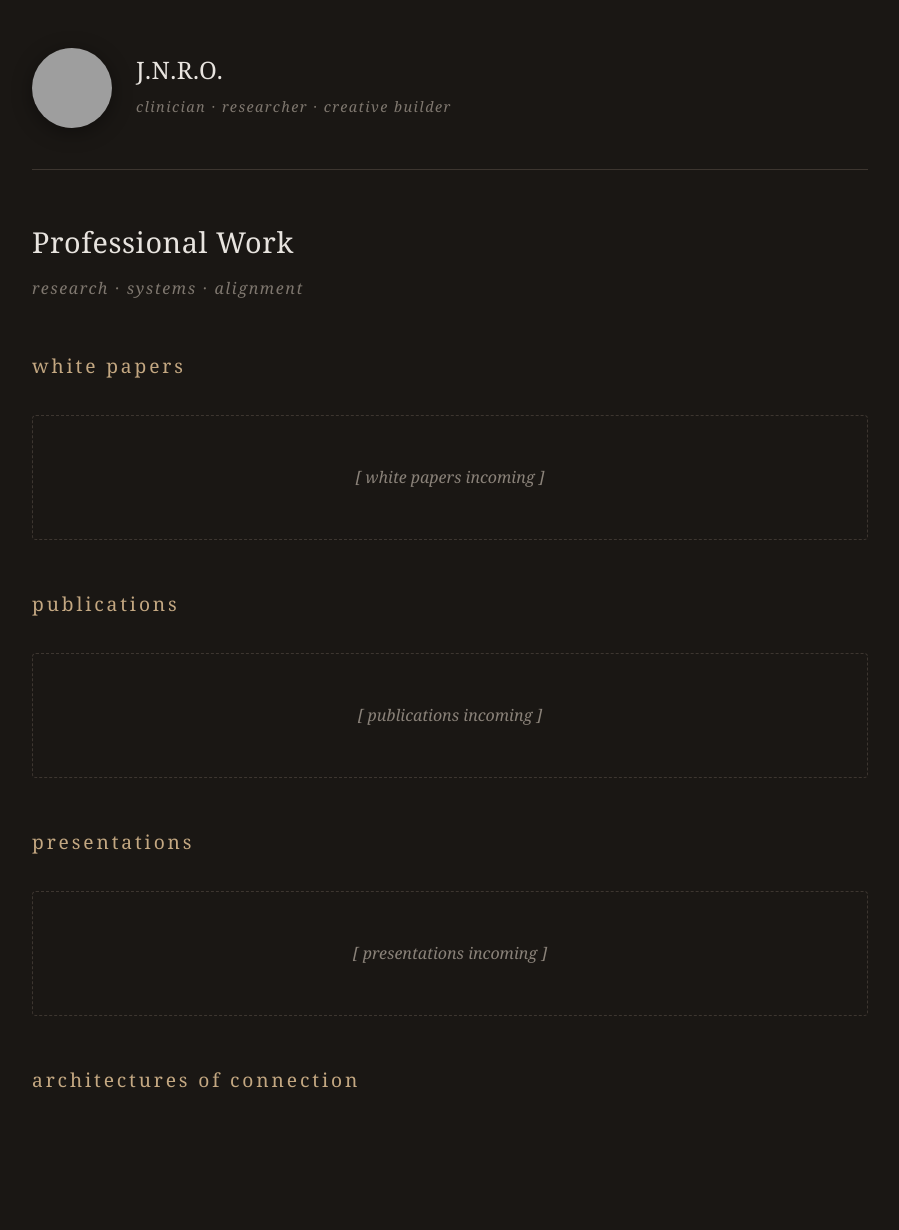
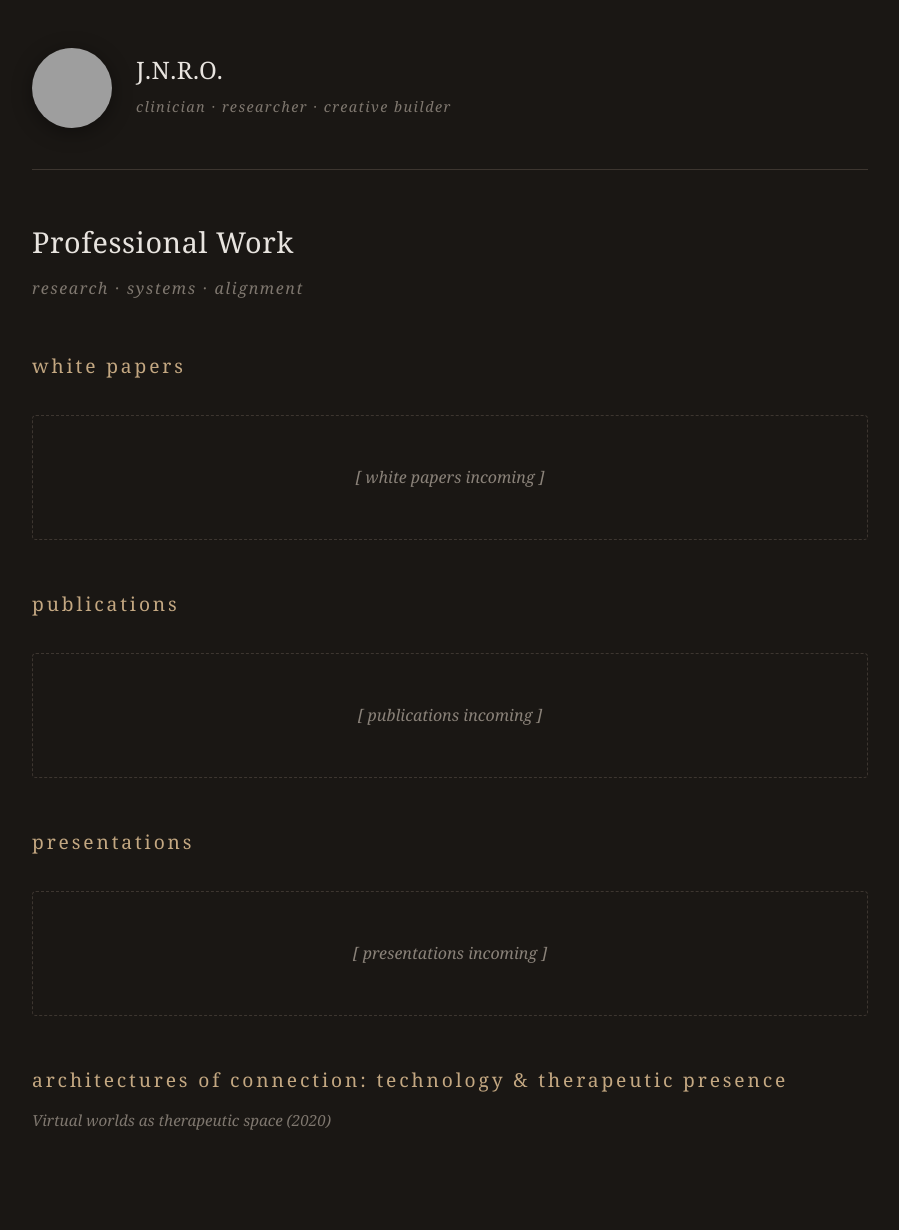
Before and after one commit to geosh5676/geosh5676.github.io, a Jekyll site: the page professional.html, which Jekyll copies as it is, in a window 1280 px wide. Shown: the whole page, without its empty margins (190-1089 px from the left). Built offline with Jekyll 4.4.1, drawn with Linux system fonts in a browser that asks for light colours; before the commit the page ends 1192 px from its top, so only the background shows below that; grey boxes are pictures that could not be loaded.

Commit message:
Expand Architectures of Connection section title and subtitle
Co-Authored-By: Claude Opus 4.5 <noreply@anthropic.com>

```diff
--- a/professional.html
+++ b/professional.html
@@ -194,7 +194,8 @@
         </section>
 
         <section>
-            <h3><a href="https://jnropsychotherapist.wixsite.com/vvandc/stay-informed" target="_blank">architectures of connection</a></h3>
+            <h3><a href="https://jnropsychotherapist.wixsite.com/vvandc/stay-informed" target="_blank">architectures of connection: technology & therapeutic presence</a></h3>
+            <p style="font-style: italic; font-size: 0.95rem; color: var(--muted); margin-top: -0.5rem;">Virtual worlds as therapeutic space (2020)</p>
         </section>
 
     </div>
```
